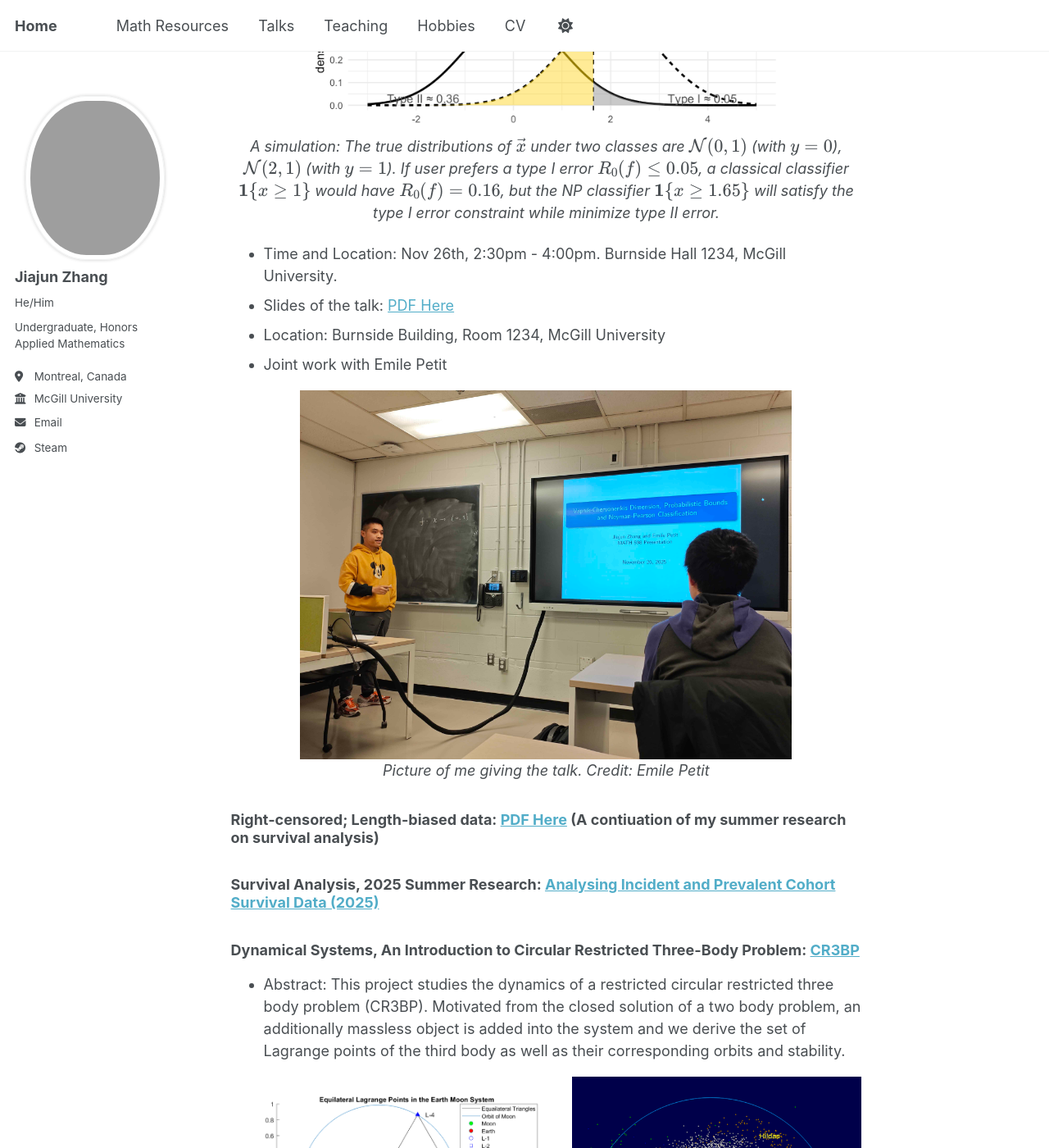
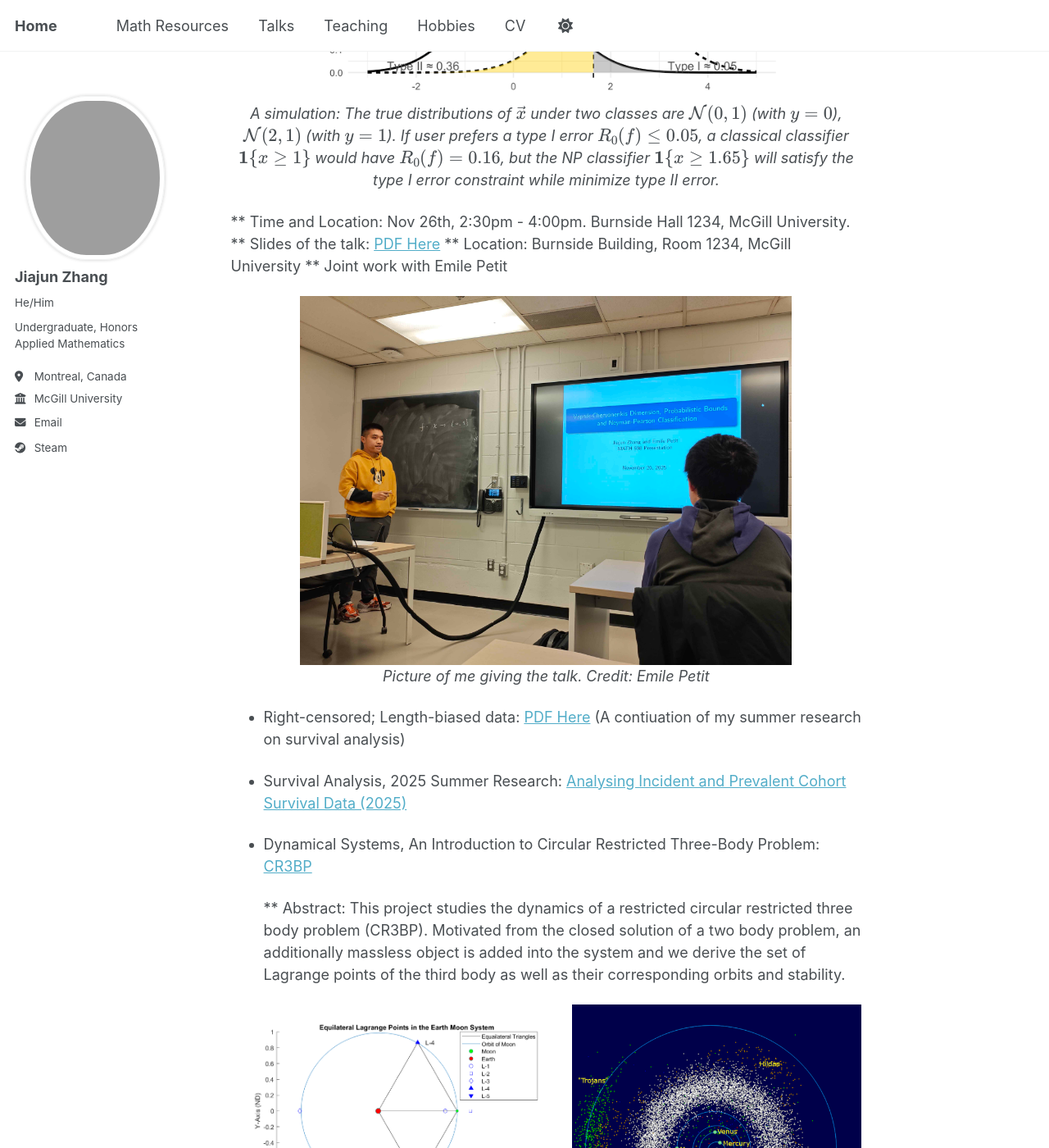
Before and after one commit to JohanssonRein/JohanssonRein.github.io, a Jekyll site: the page built from _pages/about.md, in a window 1280 px wide and 1400 px high, scrolled down 2534 px. Shown: the whole window at 82% size. Built offline with Jekyll 4.4.1, drawn with Linux system fonts in a browser that asks for light colours.

Commit message:
Update about.md

```diff
--- a/_pages/about.md
+++ b/_pages/about.md
@@ -37,42 +37,40 @@ redirect_from:
 
 ## Ungoing Projects:
 
-### Physics-informed neural networks. Joint work with Emile Petit.
+* Physics-informed neural networks. Joint work with Emile Petit.
 
-<br>
-
-### Imbalanced Classification: (Independent study project supervised by Professor Abbas Khalili)
+* Imbalanced Classification: (Independent study project supervised by Professor Abbas Khalili)
 
 
 
 
 ## Previous Projects:
 
-### A Survey on High-Dimensional Regression: [PDF Here](/files/A_Survey_on_High_Dimensional_Regression.pdf) (Research Project for the course MATH 533: Regression and ANOVA taught by Professor Mehdi Dagdoug, joint work with Caroline Wang and James Liang)
+* A Survey on High-Dimensional Regression: [PDF Here](/files/A_Survey_on_High_Dimensional_Regression.pdf) (Research Project for the course MATH 533: Regression and ANOVA taught by Professor Mehdi Dagdoug, joint work with Caroline Wang and James Liang)
 
-### Research Talk on Vapnik-Chervonenkis Dimension, Probabilistic Bounds, and Neyman-Pearson Classification.
+* Research Talk on Vapnik-Chervonenkis Dimension, Probabilistic Bounds, and Neyman-Pearson Classification.
 
 <div style="text-align: center;">
   <img src="/images/NPClass.png" alt="Winter Break" width="600">
   <p><em>A simulation: The true distributions of $\vec x$ under two classes are $\mathcal{N}(0,1)$ (with $y=0$), $\mathcal{N}(2,1)$ (with $y=1$). If user prefers a type I error $R_0(f) \leq 0.05$, a classical classifier $\mathbf{1}\{ x \geq 1\}$ would have $R_0(f) = 0.16$, but the NP classifier $\mathbf{1}\{ x \geq 1.65\}$ will satisfy the type I error constraint while minimize type II error. </em></p>
 </div>
-   * Time and Location: Nov 26th, 2:30pm - 4:00pm. Burnside Hall 1234, McGill University.
-   * Slides of the talk: [PDF Here](/files/NPClassifiers.pdf)
-   * Location: Burnside Building, Room 1234, McGill University
-   * Joint work with Emile Petit
+   ** Time and Location: Nov 26th, 2:30pm - 4:00pm. Burnside Hall 1234, McGill University.
+   ** Slides of the talk: [PDF Here](/files/NPClassifiers.pdf)
+   ** Location: Burnside Building, Room 1234, McGill University
+   ** Joint work with Emile Petit
 
   <div style="text-align: center;">
   <img src="/images/vctalk.jpg" alt="Winter Break" width="600">
   <p><em>Picture of me giving the talk. Credit: Emile Petit</em></p>
 </div>
 
-### Right-censored; Length-biased data: [PDF Here](/files/rclb.pdf) (A contiuation of my summer research on survival analysis)
+* Right-censored; Length-biased data: [PDF Here](/files/rclb.pdf) (A contiuation of my summer research on survival analysis)
 
-### Survival Analysis, 2025 Summer Research: [Analysing Incident and Prevalent Cohort Survival Data (2025)](/files/survivalanalysis.pdf)
+* Survival Analysis, 2025 Summer Research: [Analysing Incident and Prevalent Cohort Survival Data (2025)](/files/survivalanalysis.pdf)
 
-### Dynamical Systems, An Introduction to Circular Restricted Three-Body Problem: [CR3BP](/files/3R3BP.pdf)
+* Dynamical Systems, An Introduction to Circular Restricted Three-Body Problem: [CR3BP](/files/3R3BP.pdf)
 
-* Abstract: This project studies the dynamics of a restricted circular restricted three body problem (CR3BP). Motivated from the closed solution of a two body problem, an additionally massless object is added into the system and we derive the set of Lagrange points of the third body as well as their corresponding orbits and stability.
+  ** Abstract: This project studies the dynamics of a restricted circular restricted three body problem (CR3BP). Motivated from the closed solution of a two body problem, an additionally massless object is added into the system and we derive the set of Lagrange points of the third body as well as their corresponding orbits and stability.
 
 <div style="display: flex; justify-content: center; gap: 20px; align-items: flex-start;">
   <div>
@@ -89,9 +87,7 @@ then we would achieve a steady state around equilaterial Lagrange points $L_4,L_
   </div>
 </div>
 
-
-
-### Linear Algebra Textbook: [Linear Algebra](/files/线性代数.pdf). Please go to Math Resources page for more notes that I wrote.
+* Linear Algebra Textbook: [Linear Algebra](/files/线性代数.pdf). Please go to Math Resources page for more notes that I wrote.
 
 
 <br>
```
